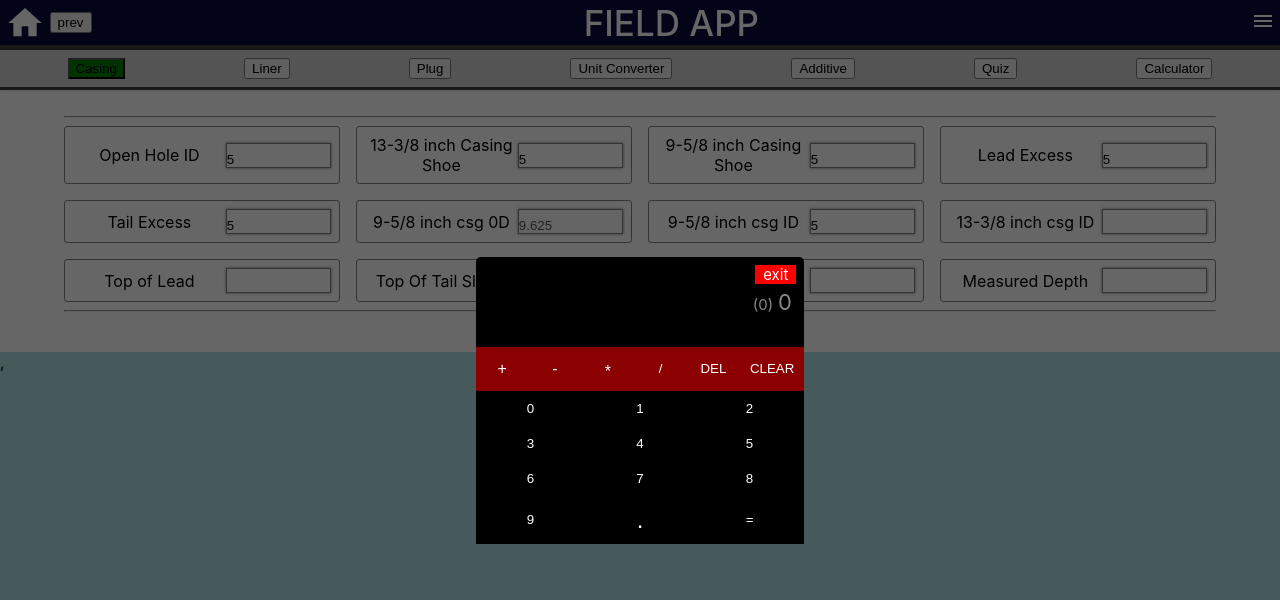
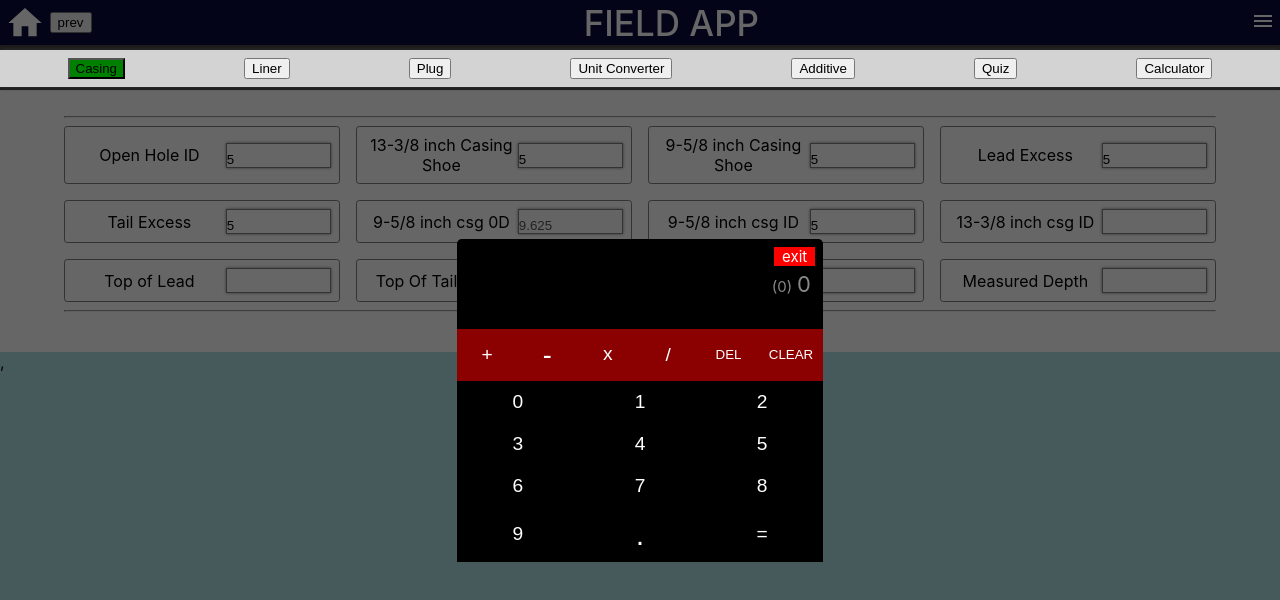
Before and after one commit to Alexcoder/riglex, a React (Create React App) app: page /958 in a window 1280 px wide. Both pictures are taken after typing "5", "5", "5", "5", "5", "5" into the empty fields and a click on the button "Calculator". Shown: the top 600 px of the page. Built offline with nearby package versions, Linux system fonts and the light colour scheme.

Commit message:
refactor liner result

```diff
--- a/src/components/Calculator/Calculator.jsx
+++ b/src/components/Calculator/Calculator.jsx
@@ -25,15 +25,15 @@ const Calculator = () => {
         if(!operators.includes(value)){
           // setResult(eval(calc + value).toString())
                // eslint-disable-next-line
-          setResult(Function(`return ${calc.concat(value)}`)().toFixed(2).toString())
-          // setResult(()=>{
-          //   try{
-          //     // eslint-disable-next-line
-          //     return  Function(`return ${calc.concat(value)}`)()
-          //   }catch(err){
-          //     return err
-          // }
-          // })
+          // setResult(Function(`return ${calc.concat(value)}`)().toFixed(2).toString())
+          setResult(()=>{
+            try{
+              // eslint-disable-next-line
+              return  Function(`return ${calc.concat(value)}`)()
+            }catch(err){
+              return err
+          }
+          })
         }
     };
 
@@ -41,7 +41,7 @@ const Calculator = () => {
     const BtnDigits = () =>{
       for(let i=0 ; i < 10; i++){
        digits.push(
-       <button
+       <button style={{fontSize:"1.2rem"}}
         onClick={()=> upDateCalc(i.toString())} key={i}>
         {i}
         </button>
@@ -75,10 +75,10 @@ const handleClear = () =>{
       </div>
 
       <div className="operators">
-        <button style={{fontSize:"1rem"}} onClick={()=> upDateCalc("+")}> + </button>
-        <button style={{fontSize:"1rem"}}  onClick={()=> upDateCalc("-")}> - </button>
-        <button style={{textAlign:"center", paddingTop:"1rem", fontSize:"1rem"}} onClick={()=> upDateCalc("*")}> * </button>
-        <button onClick={()=> upDateCalc("/")}> / </button>
+        <button style={{fontSize:"1.2rem"}} onClick={()=> upDateCalc("+")}> + </button>
+        <button style={{fontSize:"1.7rem"}}  onClick={()=> upDateCalc("-")}> - </button>
+        <button style={{textAlign:"center", paddingTop:"0.5rem", fontSize:"1.2rem"}} onClick={()=> upDateCalc("")}> x </button>
+        <button style={{fontSize:"1.2rem"}} onClick={()=> upDateCalc("/")}> / </button>
         <button onClick={handleDelete}> DEL </button>
         <button onClick={handleClear}> CLEAR </button>
       </div>
@@ -86,8 +86,8 @@ const handleClear = () =>{
       <div className="digits">
         {/* <button onClick={()=> upDateCalc("00")}>00</button> */}
         {BtnDigits()}
-        <button style={{fontSize:"1.5rem"}} onClick={()=> upDateCalc(".")}> . </button>
-        <button onClick={()=> setCalc(result)}> = </button>
+        <button style={{fontSize:"1.9rem"}} onClick={()=> upDateCalc(".")}> . </button>
+        <button style={{fontSize:"1.2rem"}} onClick={()=> setCalc(result)}> = </button>
       </div>
 
       <div className="calc-bracket">
--- a/src/components/Calculator/styles.css
+++ b/src/components/Calculator/styles.css
@@ -20,7 +20,7 @@
     left: 0;
     right: 0;
     bottom: 0;
-    z-index: 25;
+    z-index: 19;
 }
 .calc-cont button{
     appearance: none;
--- a/src/components/Liner/Result/styles.css
+++ b/src/components/Liner/Result/styles.css
@@ -1,10 +1,8 @@
 .prim-result-cont{
-    display: flex;
-    flex-direction: column;
+    display: grid;
     height: 100vh;
-    width: 100vw;
-    justify-content: center;
-    align-items: center;
+    place-content: center;
+    place-items: center;
     position: fixed;
     top:0;
     left: 0;
```
